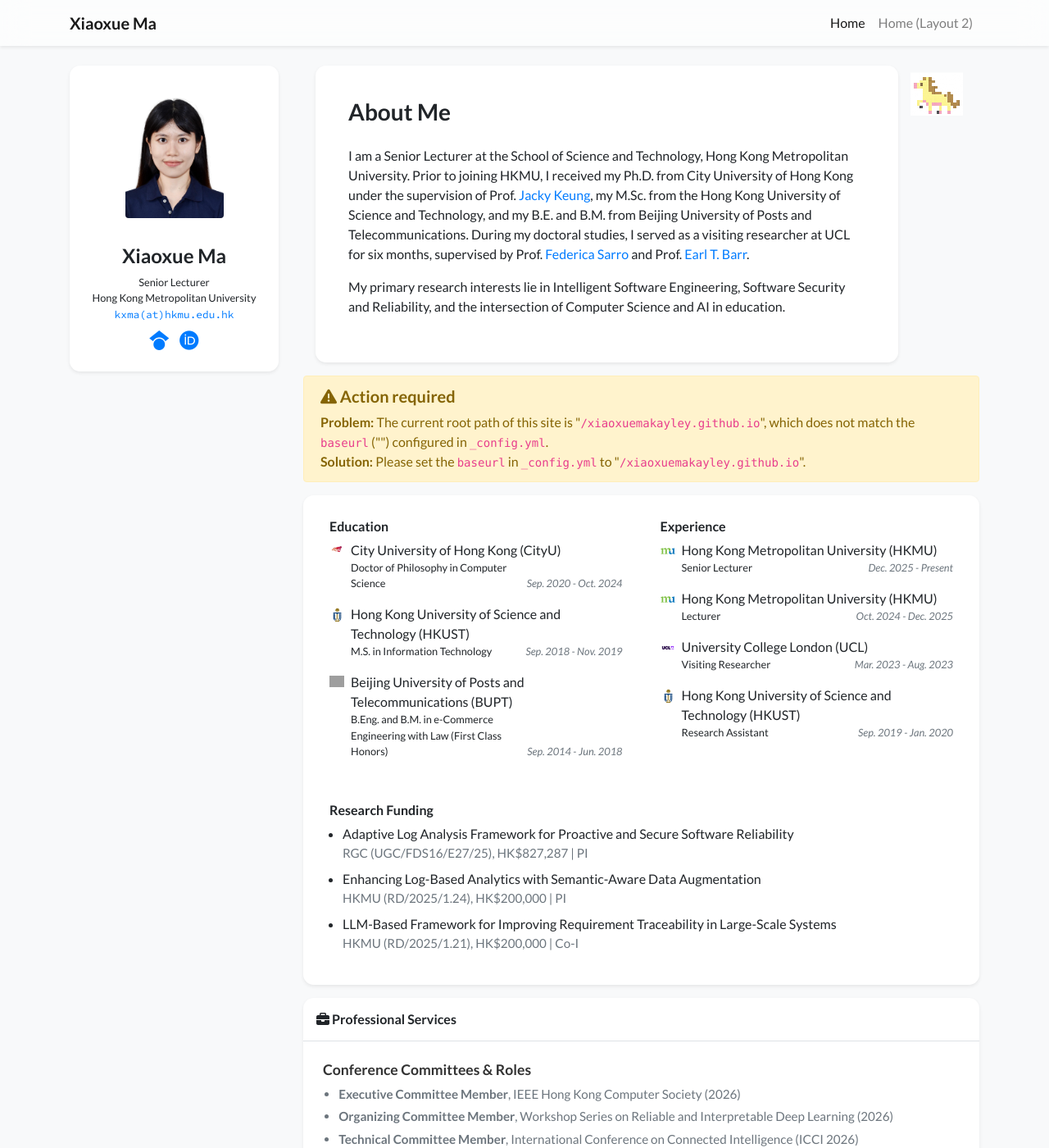
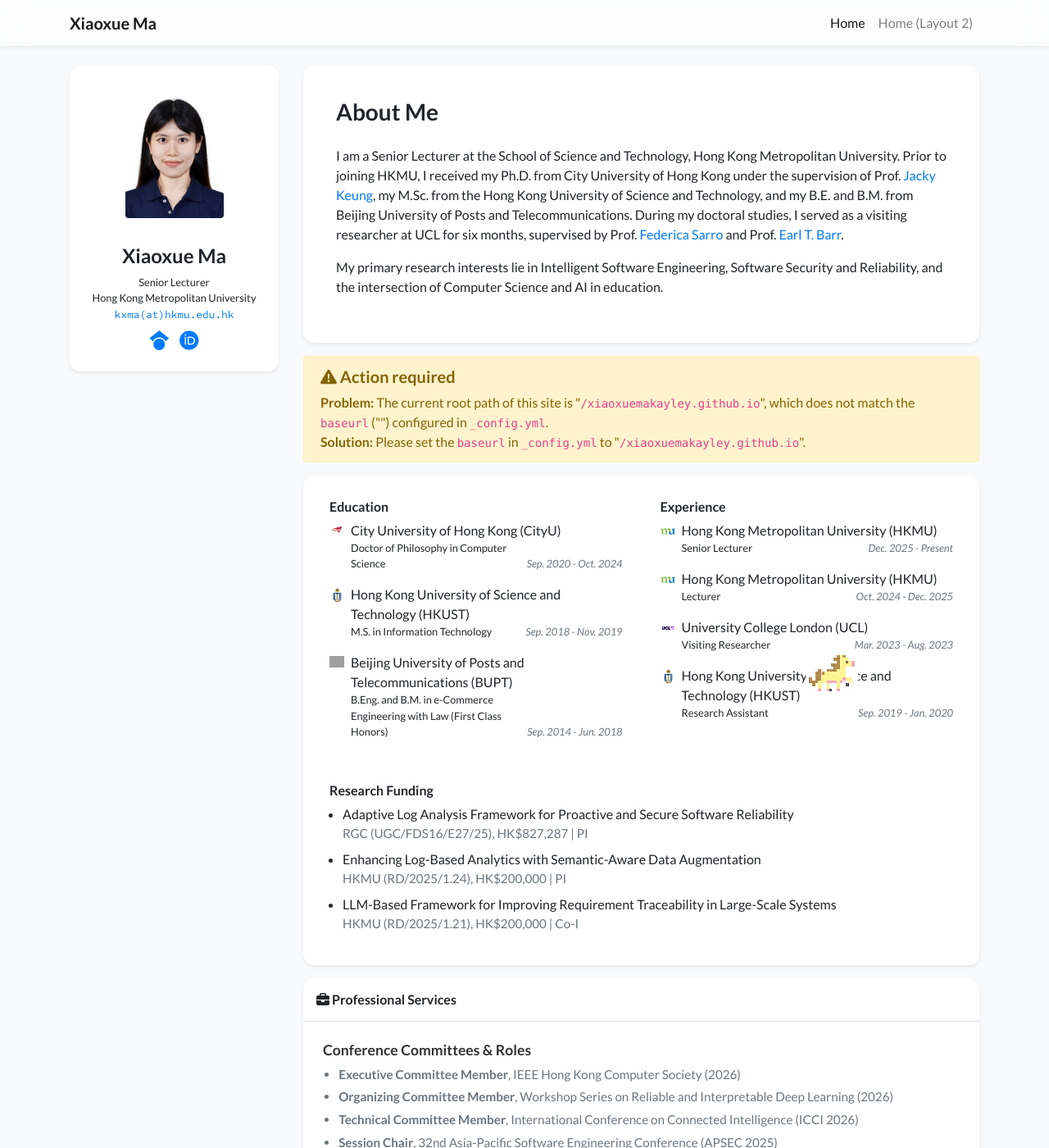
Before and after one commit to xiaoxuemakayley/xiaoxuemakayley.github.io, a Jekyll site: the page built from index.html, in a window 1280 px wide and 1400 px high. Shown: the whole window at 82% size. Built offline with Jekyll 4.4.1, drawn with Linux system fonts in a browser that asks for light colours; nearby versions of some CDN libraries; a style sheet for code colours, icons or effects is not loaded; grey boxes are pictures that could not be loaded.

Commit message:
Update index.html

```diff
--- a/index.html
+++ b/index.html
@@ -4,57 +4,22 @@
 navbar_title: Home
 ---
 
-<!-- 小马的专用样式 -->
 <style>
-  .llama-wrapper {
-    position: relative;
-    display: inline-block;
-    float: right; /* 让小马靠右浮动，不挡文字 */
-    margin-right: 20px;
-    margin-top: 10px;
-    cursor: pointer; /* 鼠标放上去变小手 */
+  /* 全屏乱跑的小马样式 */
+  #wandering-llama {
+    position: fixed; /* 固定在窗口，不随页面滚动 */
+    width: 64px;
+    image-rendering: pixelated; /* 保持像素锐利 */
+    z-index: 9999; /* 保证在最上层 */
+    pointer-events: none; /* 关键：鼠标穿透，不影响你点击网页上的链接 */
+    transition: transform 0.1s; /* 转身动画的平滑过渡 */
+    /* 初始位置在屏幕外，等待 JS 启动 */
+    left: -100px;
+    top: 50%;
   }
 
-  .pixel-llama {
-    width: 64px;
-    image-rendering: pixelated; /* 保持像素锐利 */
-    animation: float 2s ease-in-out infinite; /* 原地上下浮动动画 */
-    transition: transform 0.2s;
-  }
-
-  /* 鼠标悬停时，小马变大一点 */
-  .llama-wrapper:hover .pixel-llama {
-    transform: scale(1.1);
-  }
-
-  .llama-bubble {
-    position: absolute;
-    top: -25px;
-    right: 20px;
-    background: #fce4ec;
-    color: #333;
-    padding: 4px 8px;
-    font-size: 12px;
-    border-radius: 6px;
-    white-space: nowrap;
-    font-family: monospace;
-    box-shadow: 2px 2px 0px rgba(0,0,0,0.1);
-    /* 默认隐藏，鼠标放上去才显示 */
-    opacity: 0;
-    transition: opacity 0.3s;
-    pointer-events: none;
-  }
-
-  .llama-wrapper:hover .llama-bubble {
-    opacity: 1;
-  }
-
-  /* 定义上下浮动动画 */
-  @keyframes float {
-    0% { transform: translateY(0); }
-    50% { transform: translateY(-8px); }
-    100% { transform: translateY(0); }
-  }
+  /* 如果你想让小马能点击，就打开下面这行注释，并删掉上面的 pointer-events: none; */
+  /* #wandering-llama { pointer-events: auto; cursor: pointer; } */
 </style>
 
 <div class="row">
@@ -62,15 +27,6 @@
         {% include widgets/profile_card_mini.html %}
     </div>
     <div class="col-lg-9 col-md-8">
-
-        <!-- ================= 小马代码开始 ================= -->
-        <div class="llama-wrapper" id="myLlama">
-            <!-- 气泡提示语，你可以自己改字 -->
-            <div class="llama-bubble">Cite more papers!</div>
-            <!-- 注意：这里的图片路径请根据你的实际情况修改 -->
-            <img src="/assets/images/horse.png" alt="Pixel Llama" class="pixel-llama">
-        </div>
-        <!-- ================= 小马代码结束 ================= -->
 
         {% include widgets/profile_card_bio_only.html %}
 
@@ -100,26 +56,70 @@
     </div>
 </div>
 
-<!-- 加一个小小的点击彩蛋 -->
+<!-- ================= 小马乱跑引擎 (JS) ================= -->
 <script>
   document.addEventListener("DOMContentLoaded", function() {
-    const llama = document.getElementById('myLlama');
-    const bubble = llama.querySelector('.llama-bubble');
-    const messages = ["Baa!", "Need funding!", "Reviewer 2 is here.", "Cite more!"];
-    let clickCount = 0;
+    // 1. 创建小马图片元素
+    const llama = document.createElement('img');
+    llama.id = 'wandering-llama';
+    // ⚠️ 请确保这里的路径正确！指向你存放的小马图片
+    llama.src = '/assets/images/horse.png';
+    document.body.appendChild(llama);
 
-    llama.addEventListener('click', function() {
-      // 每次点击，随机换一句话
-      bubble.textContent = messages[clickCount % messages.length];
-      clickCount++;
+    // 2. 设置初始位置和速度
+    let x = window.innerWidth / 2;
+    let y = window.innerHeight / 2;
 
-      // 让气泡闪一下
-      bubble.style.opacity = '1';
-      setTimeout(() => {
-        if(!llama.matches(':hover')) {
-            bubble.style.opacity = '0';
-        }
-      }, 2000);
-    });
+    // 速度：值越大跑得越快。可以改成 2 或 3 测试
+    let vx = 1;
+    let vy = 1;
+
+    const llamaWidth = 64;
+    const llamaHeight = 64;
+
+    // 3. 动画循环
+    function moveLlama() {
+      // 窗口尺寸（防止改变窗口大小后小马跑出界）
+      const maxX = window.innerWidth - llamaWidth;
+      const maxY = window.innerHeight - llamaHeight;
+
+      // 更新坐标
+      x += vx;
+      y += vy;
+
+      // 边界碰撞检测（碰到边缘反弹）
+      if (x <= 0) {
+        x = 0;
+        vx = -vx; // 向右走
+      } else if (x >= maxX) {
+        x = maxX;
+        vx = -vx; // 向左走
+      }
+
+      if (y <= 0) {
+        y = 0;
+        vy = -vy; // 向下走
+      } else if (y >= maxY) {
+        y = maxY;
+        vy = -vy; // 向上走
+      }
+
+      // 改变小马朝向（如果向左走，就水平翻转图片）
+      if (vx < 0) {
+        llama.style.transform = 'scaleX(1)'; // 原图朝左或朝右取决于你的画
+      } else {
+        llama.style.transform = 'scaleX(-1)';
+      }
+
+      // 应用新坐标
+      llama.style.left = x + 'px';
+      llama.style.top = y + 'px';
+
+      // 请求下一帧
+      requestAnimationFrame(moveLlama);
+    }
+
+    // 启动动画
+    moveLlama();
   });
 </script>
```
